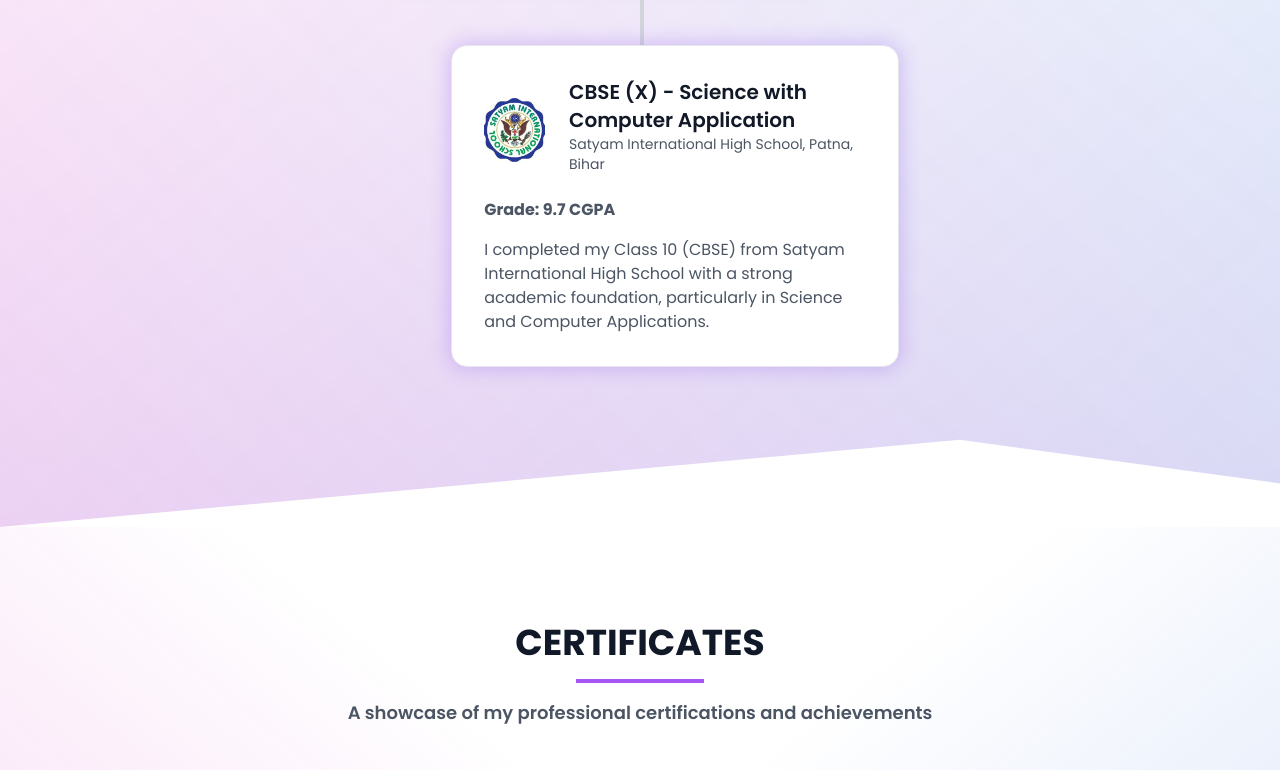
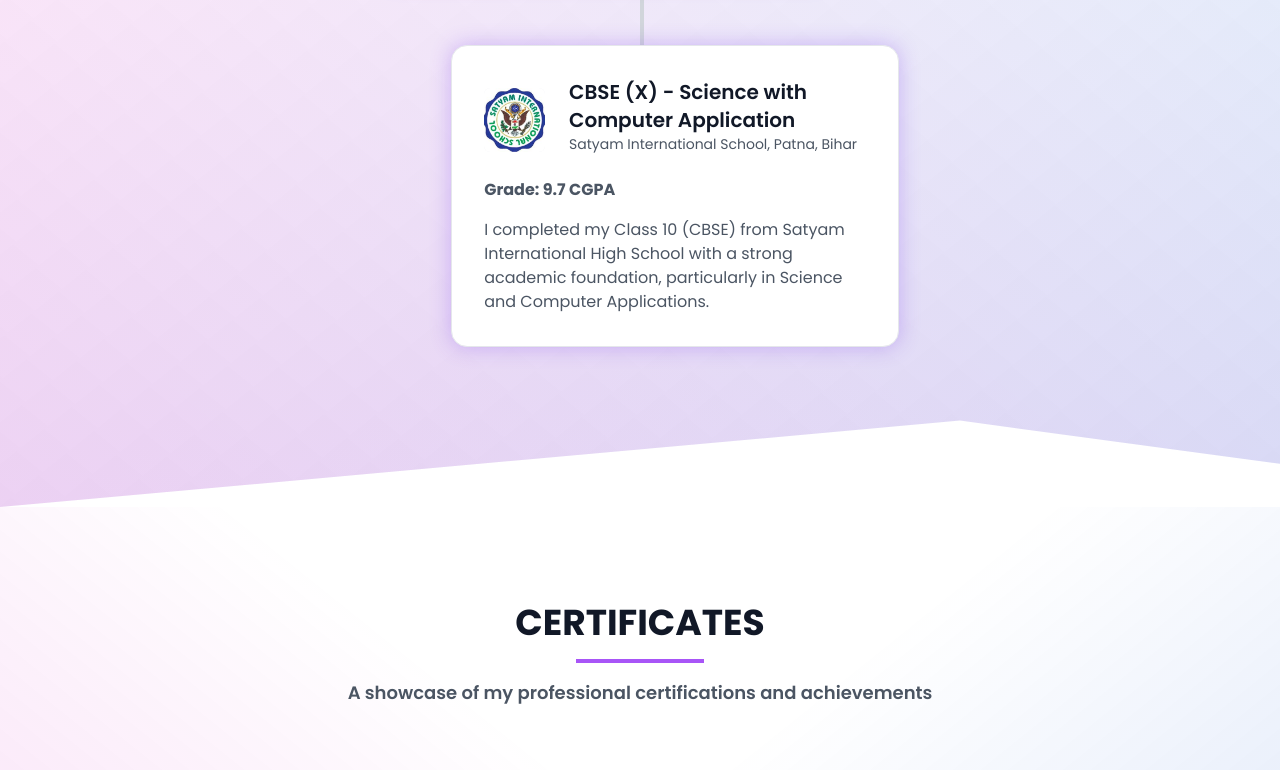
Before and after one commit to Saurabh-Shivam/portfolio, a React (Vite) app: page / in a window 1280 px wide. Shown: the part 7540-8310 px from the top of the page. Built offline with nearby package versions, Linux system fonts and the light colour scheme.

Commit message:
just a change

```diff
--- a/src/constants.js
+++ b/src/constants.js
@@ -195,7 +195,7 @@ export const education = [
   {
     id: 3,
     img: sis,
-    school: "Satyam International High School, Patna, Bihar",
+    school: "Satyam International School, Patna, Bihar",
     date: "",
     grade: "9.7 CGPA",
     desc: "I completed my Class 10 (CBSE) from Satyam International High School with a strong academic foundation, particularly in Science and Computer Applications.",
```
